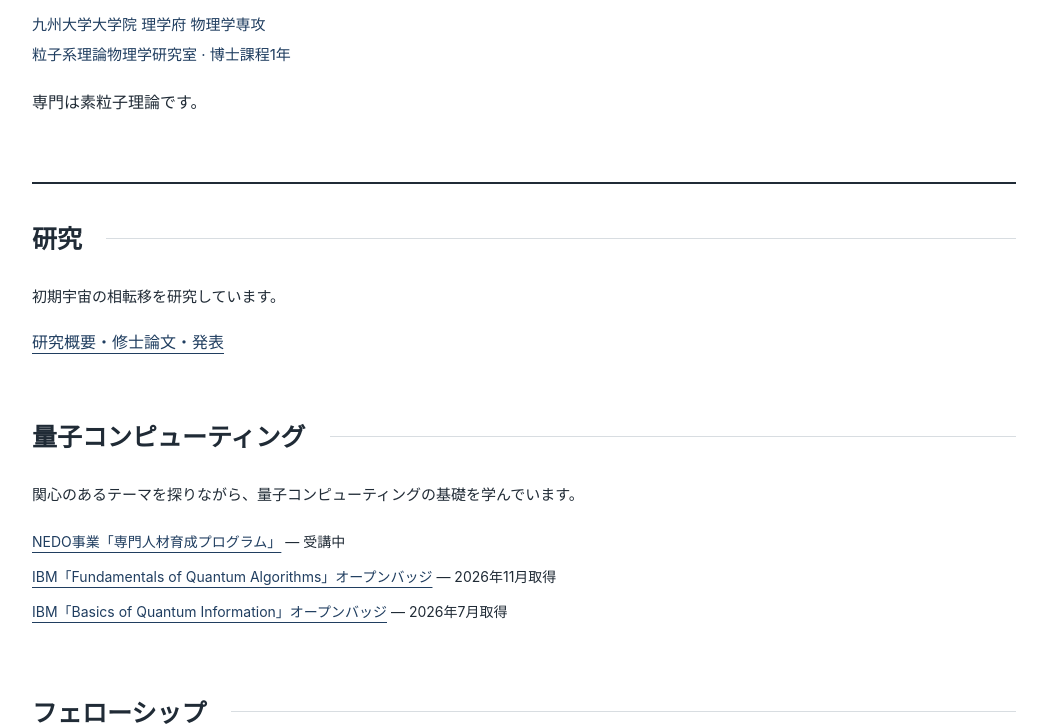
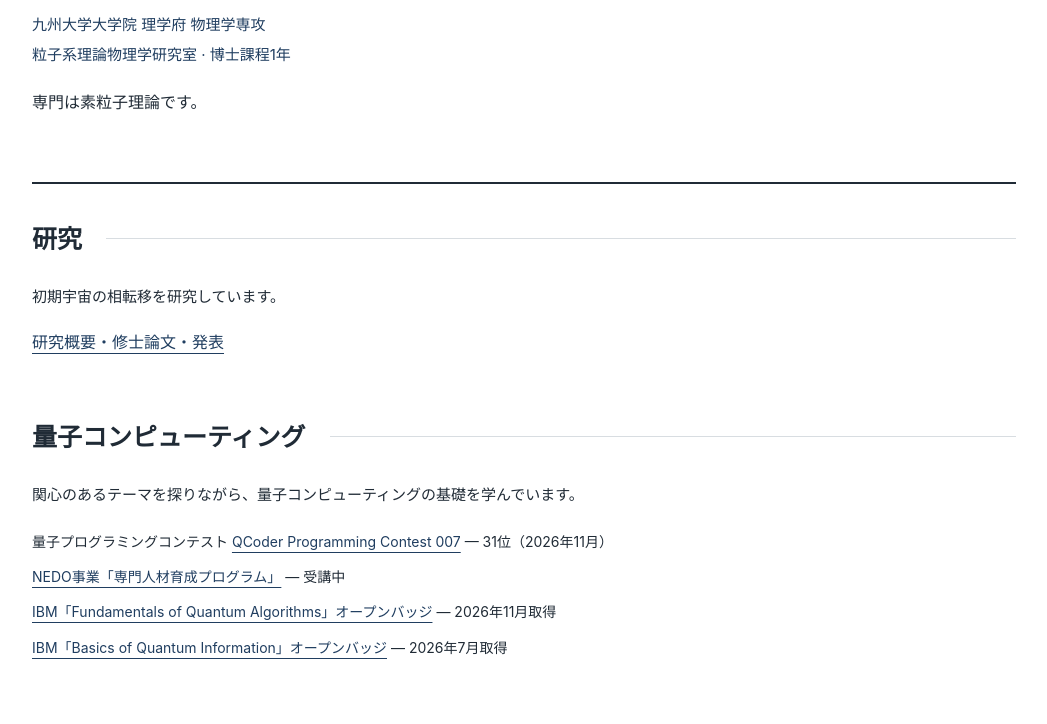
Before and after one commit to Hayatoku/Hayatoku.github.io, a plain HTML site: page index.html in a window 1280 px wide. Shown: the part 306-1030 px from the top of the page, without its empty margins (116-1163 px from the left). Drawn offline with Linux system fonts and the light colour scheme.

Commit message:
Add QCoder contest experience to index.html

```diff
--- a/index.html
+++ b/index.html
@@ -40,6 +40,7 @@
 <div>
 <p>関心のあるテーマを探りながら、量子コンピューティングの基礎を学んでいます。</p>
 <ul class="source-links">
+<li>量子プログラミングコンテスト <a href="https://www.qcoder.jp/ja/contests/QPC007/standings?user=hayatoku">QCoder Programming Contest 007</a> — 31位（2026年11月）</li>
 <li><a href="https://www.quemix.com/nedopost5g/program1">NEDO事業「専門人材育成プログラム」</a> — 受講中</li>
 <li><a href="https://www.credly.com/users/hayato-ogata.1ca0130d">IBM「Fundamentals of Quantum Algorithms」オープンバッジ</a> — 2026年11月取得</li>
 <li><a href="https://www.credly.com/users/hayato-ogata.1ca0130d">IBM「Basics of Quantum Information」オープンバッジ</a> — 2026年7月取得</li>
```
